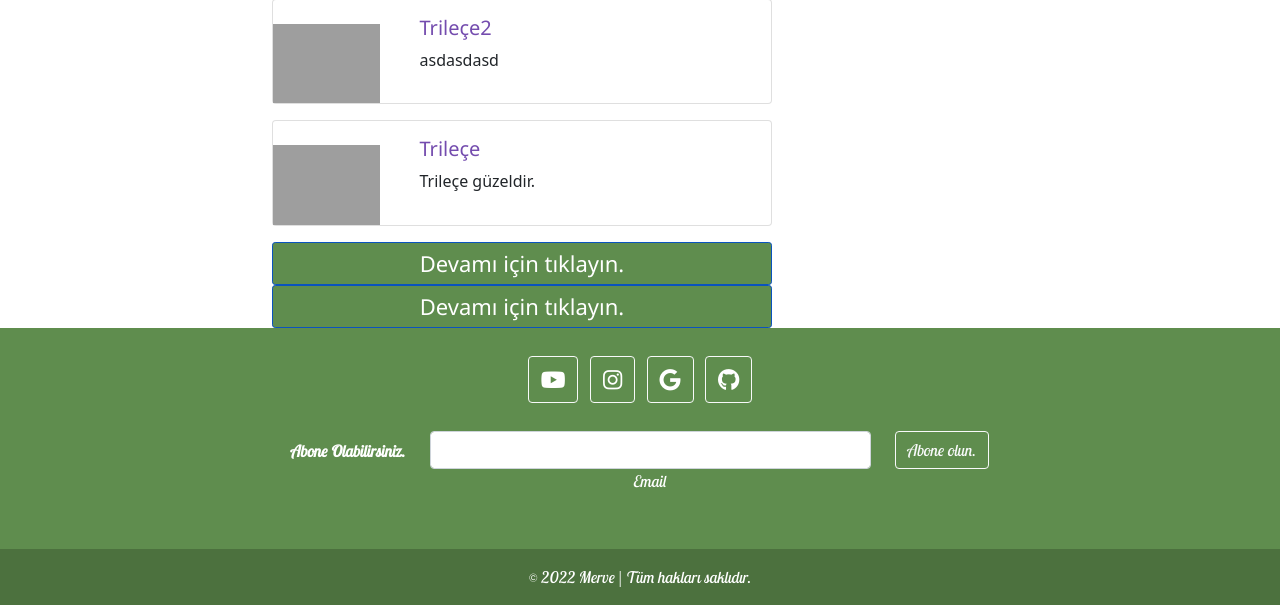
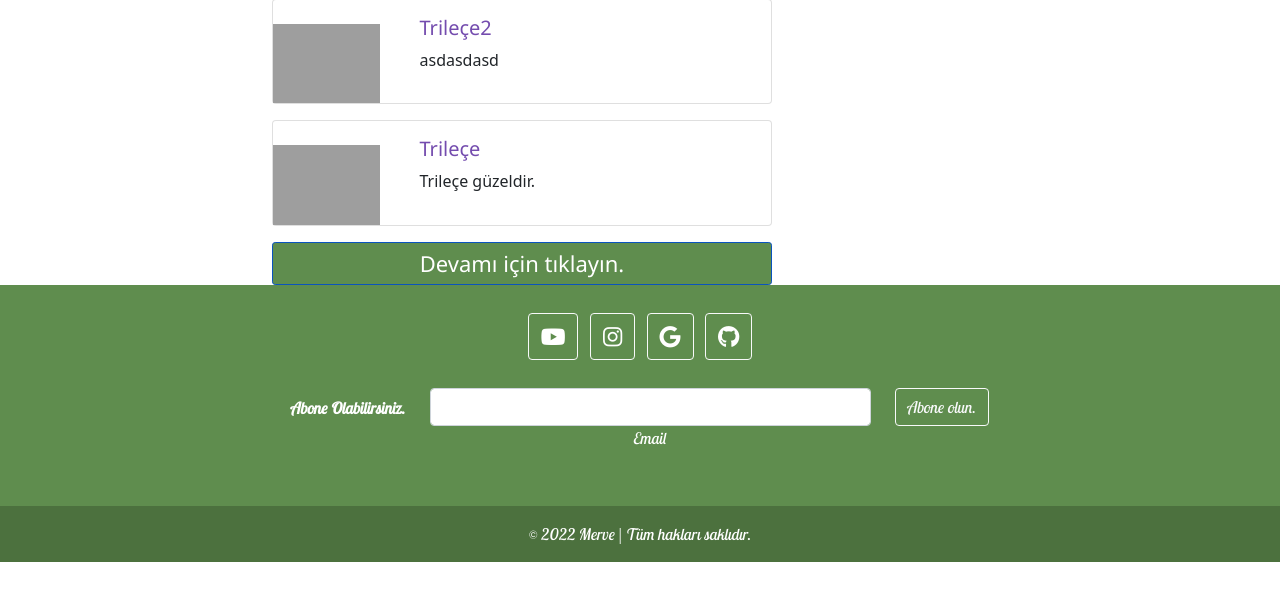
Before and after one commit to hermannKonyar/Blog_Django, a Django app: page / in a window 1280 px wide. Shown: the part 1360-1965 px from the top of the page. After the commit the page ends 1922 px from the top, so only its background shows below. Run offline with Django 4.2, Linux system fonts and the light colour scheme; data comes from the database, SQL or seed files in the repository; some libraries are stand-ins or nearby versions; grey boxes are pictures that could not be loaded.

Commit message:
Update index.html

```diff
--- a/blog/templates/blog/index.html
+++ b/blog/templates/blog/index.html
@@ -67,7 +67,7 @@ Ana Sayfa
 
 
                     <a href="blogs" id="devam" class="btn btn-primary btn-sm active" role="button" aria-pressed="true">Devamı için tıklayın.</a>
-                    <a href="blogs" id="devam" class="btn btn-primary btn-sm active" role="button" aria-pressed="true">Devamı için tıklayın.</a>
+
                     </div>
 
 
```
